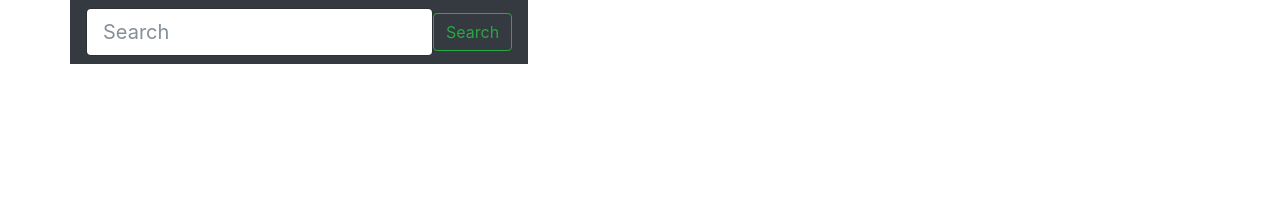
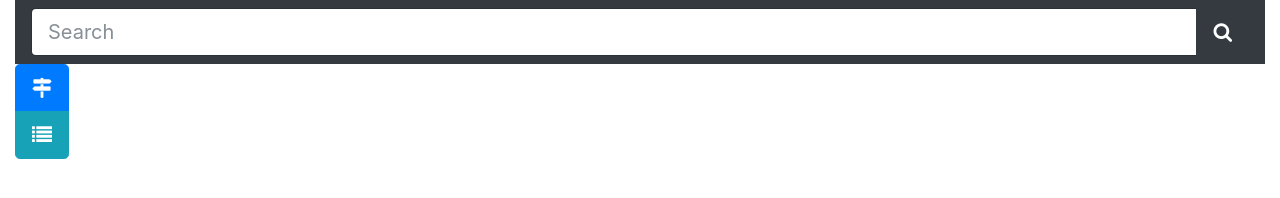
Before and after one commit to mrMagic-web/coworkingWAW, a plain HTML site: page index.html in a window 1280 px wide. Drawn offline with nearby package versions, Linux system fonts and the light colour scheme.

Commit message:
Font awsome + search

```diff
--- a/index.html
+++ b/index.html
@@ -1,38 +1,41 @@
 <!DOCTYPE html>
 <html>
+
 <head>
     <meta charset="UTF-8">
     <title>CoworkingWAW</title>
     <link rel="stylesheet" href="https://maxcdn.bootstrapcdn.com/bootstrap/4.0.0-beta/css/bootstrap.min.css" integrity="sha384-/Y6pD6FV/Vv2HJnA6t+vslU6fwYXjCFtcEpHbNJ0lyAFsXTsjBbfaDjzALeQsN6M" crossorigin="anonymous">
+    <style type="text/css" rel="stylesheet" href="./assets/css/style.css"></style>
+    <link href="https://maxcdn.bootstrapcdn.com/font-awesome/4.7.0/css/font-awesome.min.css" rel="stylesheet" integrity="sha384-wvfXpqpZZVQGK6TAh5PVlGOfQNHSoD2xbE+QkPxCAFlNEevoEH3Sl0sibVcOQVnN" crossorigin="anonymous">
 </head>
 
 <body>
     <div id="coworking">
-
-    <section class="container">
-        <div class="row">
+        <section class="container-fluid">
             <nav class="navbar navbar-expand-lg navbar-dark bg-dark">
-              <button class="navbar-toggler" type="button" data-toggle="collapse" data-target="#navbarText" aria-controls="navbarText" aria-expanded="false" aria-label="Toggle navigation">
-                <span class="navbar-toggler-icon"></span>
+                <div class="input-group input-group-lg">
+                    <input type="text" class="form-control" placeholder="Search">
+                    <div class="input-group-btn">
+                        <button class="btn btn-dark" type="submit">
+                            <i class="fa fa-search" aria-hidden="true"></i>
                         </button>
-              <div class="collapse navbar-collapse" id="navbarText">
-
-                <form class="form-inline">
-    <input class="form-control form-control-lg" type="text" placeholder="Search" aria-label="Search">
-    <button class="btn btn-outline-success my-2 my-sm-0" type="submit">Search</button>
-  </form>
+                    </div>
                 </div>
             </nav>
+            <div id="map">
 
+            </div>
+            <div id="switch-listing" class="btn-group-vertical">
+              <button type="button" class="btn btn-lg btn-primary"><i class="fa fa-map-signs" aria-hidden="true"></i></button>
+              <button type="button" class="btn btn-lg btn-info"><i class="fa fa-list" aria-hidden="true"></i></button>
             </div>
         </section>
     </div>
-
-
-
     <script src="https://code.jquery.com/jquery-3.2.1.slim.min.js" integrity="sha384-KJ3o2DKtIkvYIK3UENzmM7KCkRr/rE9/Qpg6aAZGJwFDMVNA/GpGFF93hXpG5KkN" crossorigin="anonymous"></script>
     <script src="https://cdnjs.cloudflare.com/ajax/libs/popper.js/1.11.0/umd/popper.min.js" integrity="sha384-b/U6ypiBEHpOf/4+1nzFpr53nxSS+GLCkfwBdFNTxtclqqenISfwAzpKaMNFNmj4" crossorigin="anonymous"></script>
     <script src="https://maxcdn.bootstrapcdn.com/bootstrap/4.0.0-beta/js/bootstrap.min.js" integrity="sha384-h0AbiXch4ZDo7tp9hKZ4TsHbi047NrKGLO3SEJAg45jXxnGIfYzk4Si90RDIqNm1" crossorigin="anonymous"></script>
+
+    <script src="assets/js/script.js"></script>
 </body>
 
 </html>
```
Also changed, not shown: assets/js/script.js (added). Lines whose indentation alone changed are shown as unchanged.
